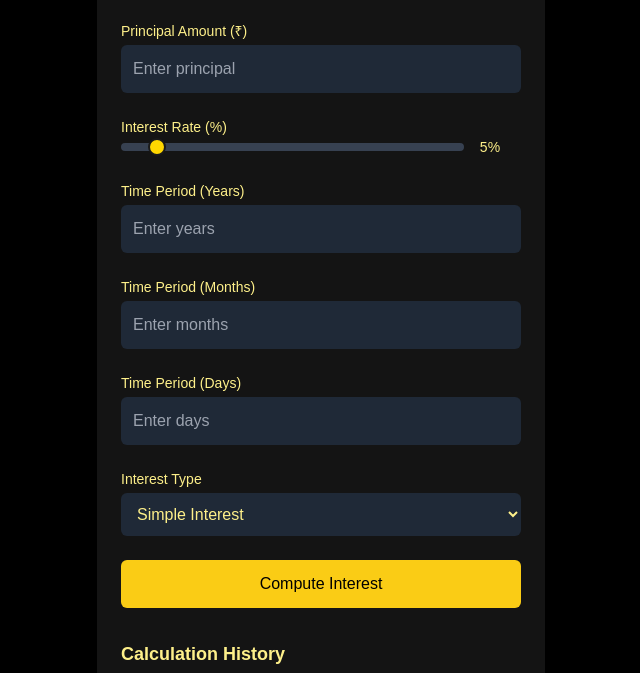
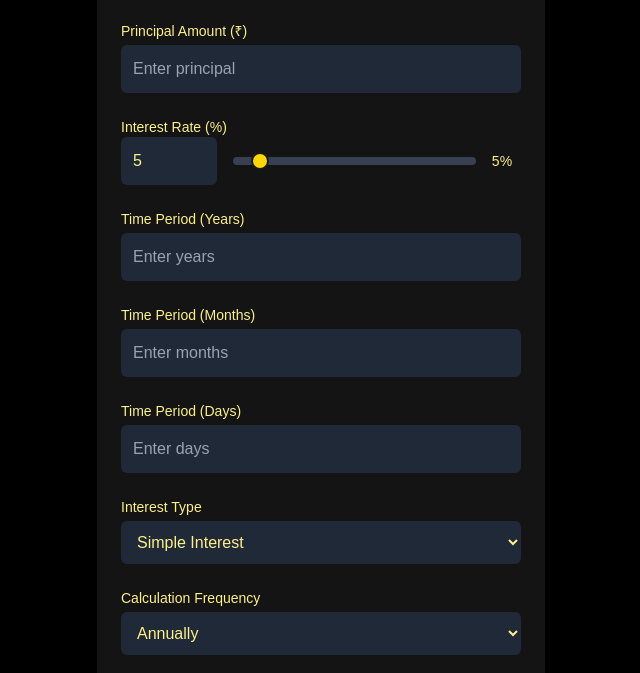
Before and after one commit to lokeshkumarnathi/InterestCalculator, a plain HTML site: page index.html in a window 1280 px wide. Shown: the part 63-736 px from the top of the page, without its empty margins (319-959 px from the left). Drawn offline with nearby package versions, Linux system fonts and the light colour scheme.

Commit message:
Update index.html

```diff
--- a/index.html
+++ b/index.html
@@ -20,8 +20,9 @@
                 <input type="number" id="principal" class="mt-1 block w-full p-3 border-none rounded-md bg-gray-800 text-yellow-200 placeholder-gray-400 focus:ring-2 focus:ring-yellow-400" placeholder="Enter principal" min="0">
             </div>
             <div>
-                <label for="rate" class="block text-sm font-medium text-yellow-200">Interest Rate (%)</label>
+                <label for="rate-manual" class="block text-sm font-medium text-yellow-200">Interest Rate (%)</label>
                 <div class="flex items-center space-x-4">
+                    <input type="number" id="rate-manual" min="1" max="50" step="0.1" value="5" class="w-24 p-3 border-none rounded-md bg-gray-800 text-yellow-200 placeholder-gray-400 focus:ring-2 focus:ring-yellow-400">
                     <input type="range" id="rate" min="1" max="50" step="0.1" value="5" class="w-full h-2 bg-gray-700 rounded-lg appearance-none cursor-pointer">
                     <span id="rate-value" class="text-sm text-yellow-200 w-12">5%</span>
                 </div>
@@ -43,6 +44,13 @@
                 <select id="interest-type" class="mt-1 block w-full p-3 border-none rounded-md bg-gray-800 text-yellow-200 focus:ring-2 focus:ring-yellow-400">
                     <option value="simple">Simple Interest</option>
                     <option value="compound">Compound Interest</option>
+                </select>
+            </div>
+            <div>
+                <label for="frequency" class="block text-sm font-medium text-yellow-200">Calculation Frequency</label>
+                <select id="frequency" class="mt-1 block w-full p-3 border-none rounded-md bg-gray-800 text-yellow-200 focus:ring-2 focus:ring-yellow-400">
+                    <option value="annually">Annually</option>
+                    <option value="monthly">Monthly</option>
                 </select>
             </div>
             <button id="calculate" class="w-full bg-yellow-400 text-black p-3 rounded-md hover:bg-yellow-500 hover:shadow-glow transition duration-300">Compute Interest</button>
```
